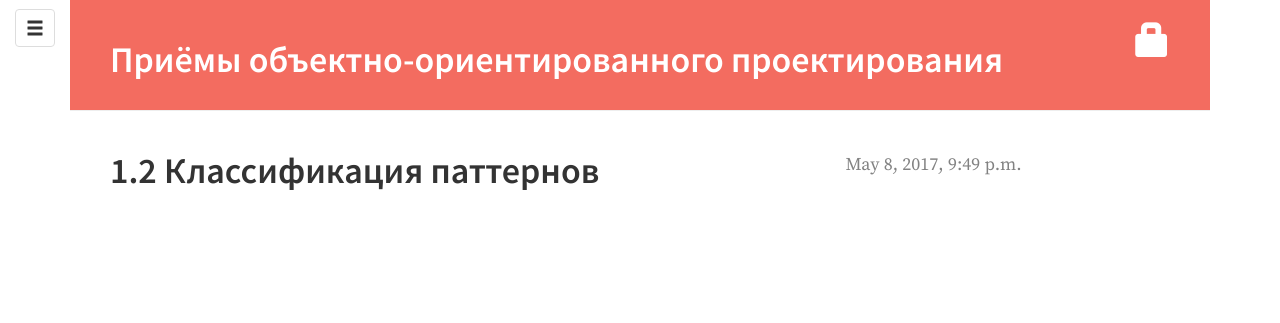
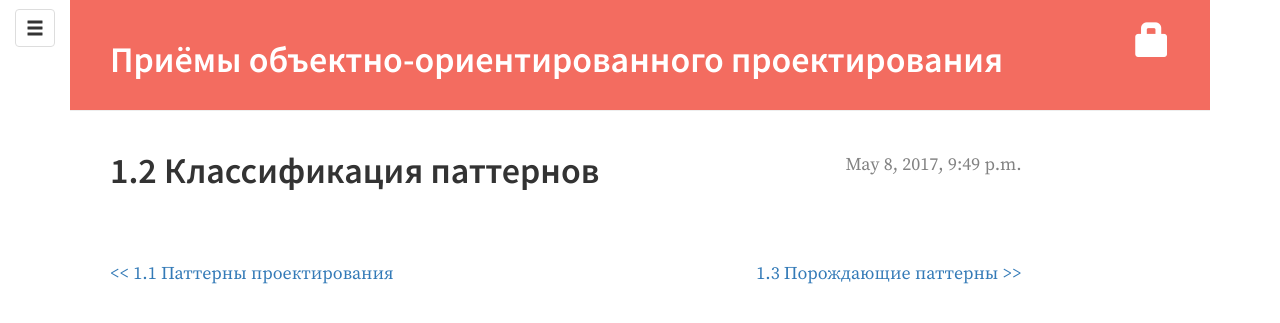
Before and after one commit to MarkDvoryanchikov/my-first-blog, a Django app: page /post/1/ in a window 1280 px wide. Shown: the top 323 px of the page. Run offline with Django 3.2, Linux system fonts and the light colour scheme; data comes from the database, SQL or seed files in the repository; both versions use the stored data as it was after the commit; some libraries are stand-ins or nearby versions; some web fonts are replaced.

Commit message:
pagination

```diff
--- a/blog/static/css/blog.css
+++ b/blog/static/css/blog.css
@@ -26,6 +26,7 @@ body {
     height: 100%;
     padding: 50px 0 0 0;
 }
+
 h1 {
     font-family: "Source Sans Pro Bold", arial;
 }
@@ -107,3 +108,21 @@ h1, h2, h3, h4 {
     border: none;
   }
 }
+
+
+
+.prev-next-post {
+    position: relative;
+    display: inline-block;
+    width: 100%;
+}
+
+.prev-post,
+.next-post {
+    float: left;
+    width: 50%;
+}
+
+.next-post {
+    text-align: right;
+}
--- a/blog/templates/blog/base.html
+++ b/blog/templates/blog/base.html
@@ -10,8 +10,6 @@
         <link rel="stylesheet" href="{% static 'css/jasny-bootstrap.min.css' %}">
         <link rel="stylesheet" href="{% static 'css/blog.css' %}">
 
-        <link href="http://allfont.ru/allfont.css?fonts=source-serif-pro" rel="stylesheet" type="text/css" />
-        <link href="http://allfont.ru/allfont.css?fonts=source-sans-pro-bold" rel="stylesheet" type="text/css" />
         <script src="https://code.jquery.com/jquery-3.2.1.min.js"></script>
         <script src="https://netdna.bootstrapcdn.com/bootstrap/3.3.7/js/bootstrap.min.js"></script>
         <script src="{% static 'js/jasny-bootstrap.min.js' %}"></script>
--- a/blog/templates/blog/post_detail.html
+++ b/blog/templates/blog/post_detail.html
@@ -18,4 +18,22 @@
             <h1>{{ post.title }}</h1>
             <p>{{ post.text|safe }}</p>
         </div>
+
+        <div class="prev-next-post">
+            {% if post.get_previous_by_created_date %}
+                <div class="prev-post">
+                <a href="{% url 'post_detail' pk=post.get_previous_by_created_date.pk %}">
+                    << {{ post.get_previous_by_created_date.title }}
+                </a>
+            </div>
+            {% endif %}
+            {% if post.get_next_by_created_date %}
+                <div class="next-post">
+                <a href="{% url 'post_detail' pk=post.get_next_by_created_date.id %}">
+                    {{ post.get_next_by_created_date.title }} >>
+                </a>
+            </div>
+            {% endif %}
+        </div>
+
     {% endblock %}
```
Also changed, not shown: db.sqlite3.
